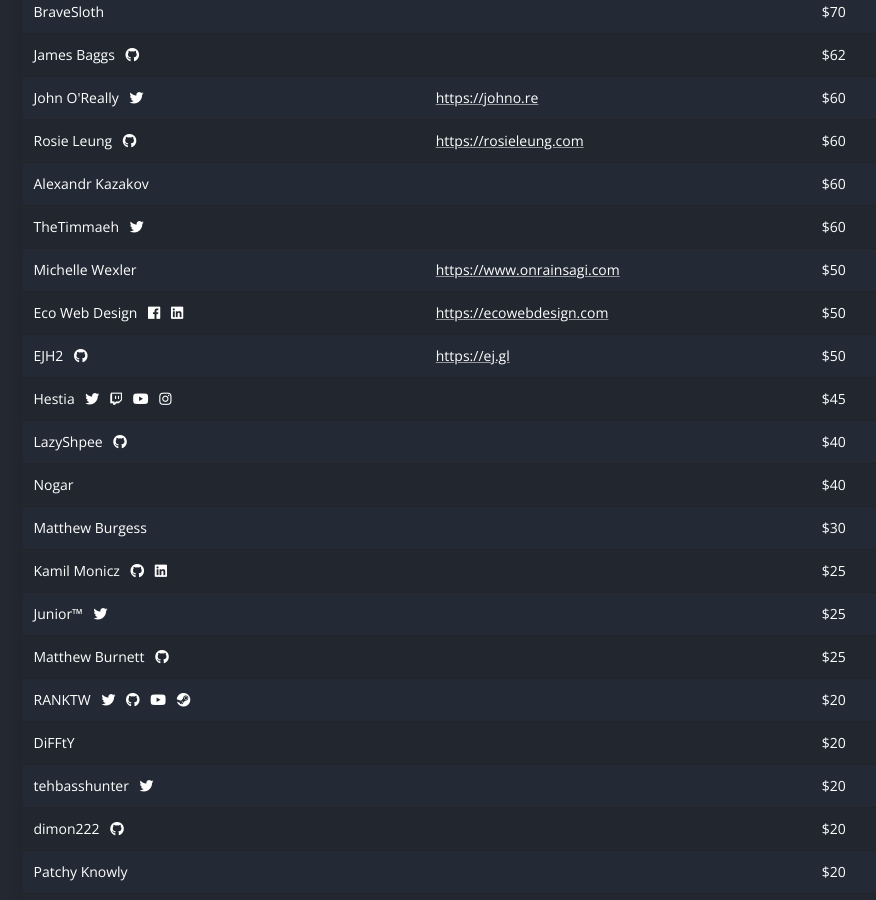
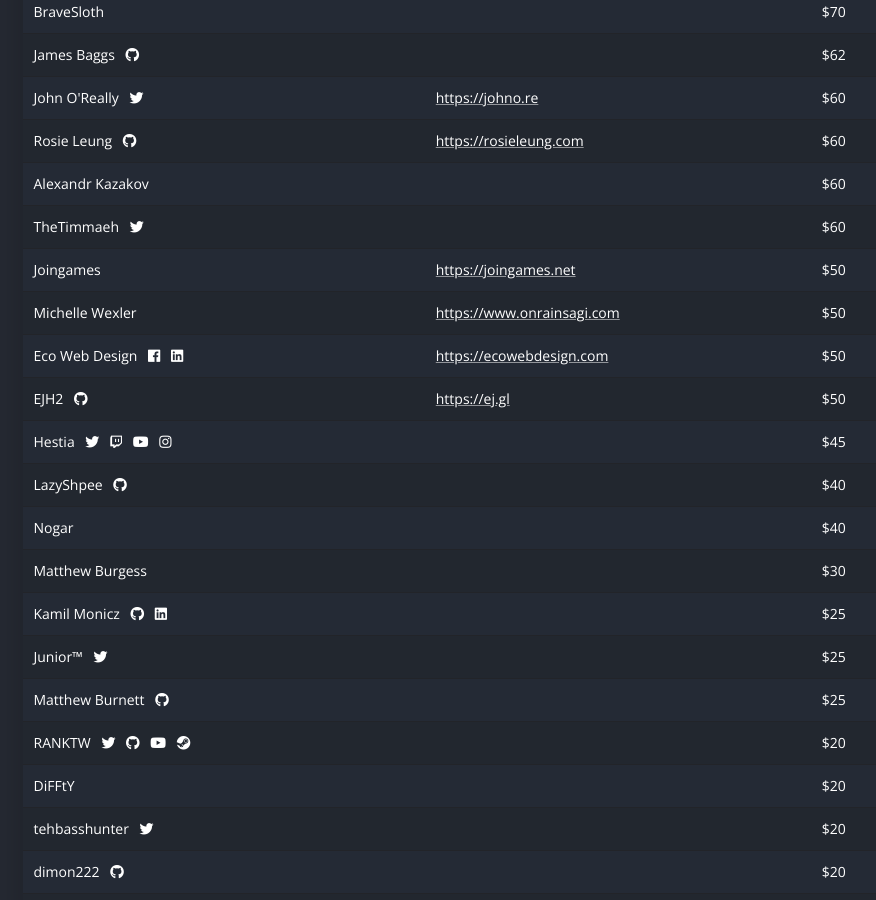
Before and after one commit to ShareX/sharex.github.io, a Jekyll site: the page built from donate/index.html, in a window 1280 px wide and 900 px high, scrolled down 1519 px. Shown: the whole window, without its empty margins (62-938 px from the left). Built offline with Jekyll 4.4.1, drawn with Linux system fonts in a browser that asks for light colours.

Commit message:
Update donators.yml

```diff
--- a/_data/donators.yml
+++ b/_data/donators.yml
@@ -191,3 +191,7 @@
   youtube: https://www.youtube.com/c/RANKTW
   twitter: https://twitter.com/oRANKTW
   amount: 20
+
+- name: Joingames
+  website: https://joingames.net
+  amount: 50
```
